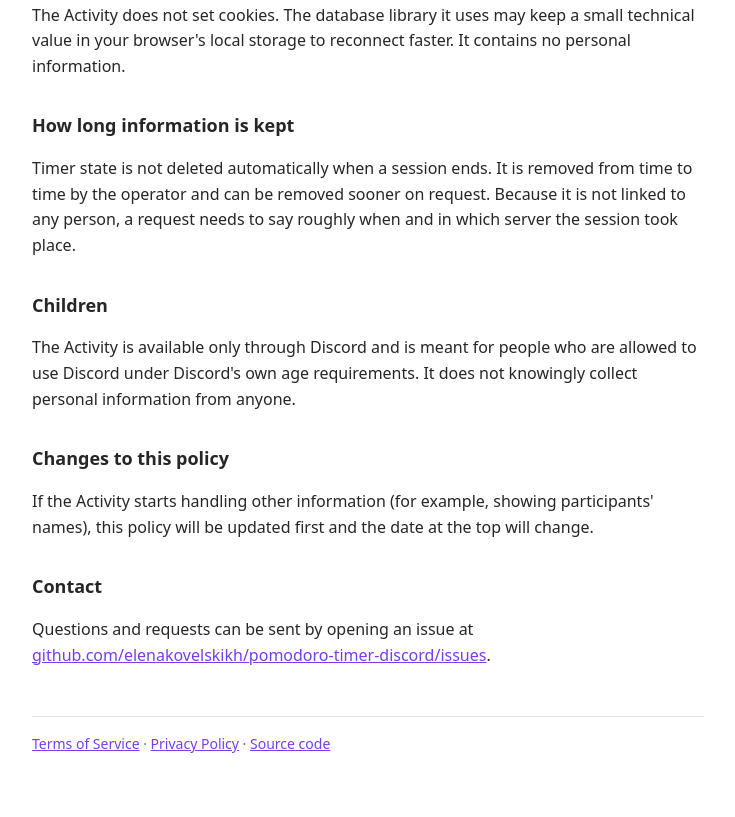
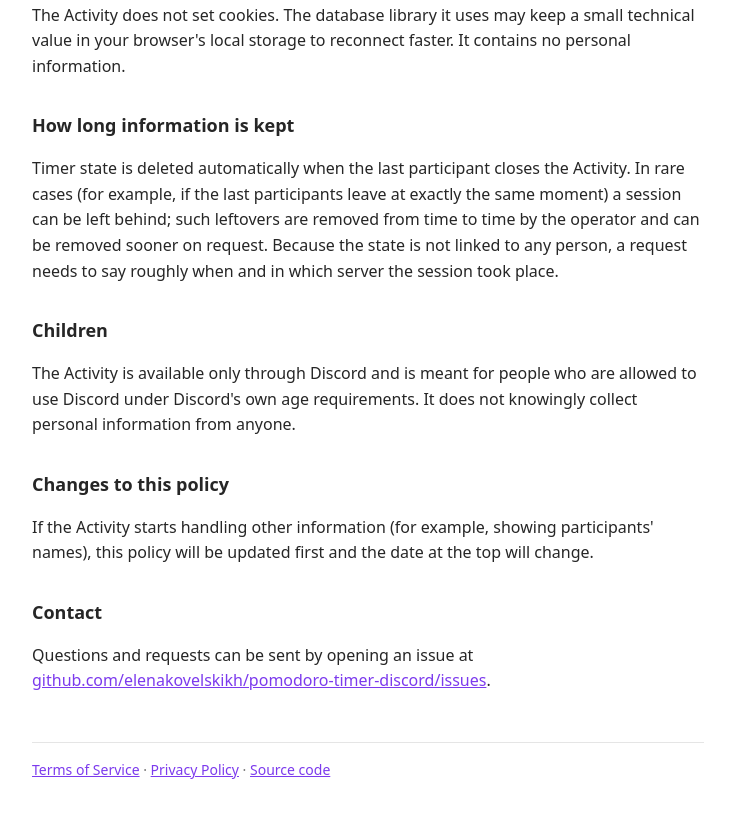
Before and after one commit to elenakovelskikh/pomodoro-timer-discord, a plain HTML site: page privacy.html in a window 1280 px wide. Shown: the part 1313-2130 px from the top of the page, without its empty margins (272-1007 px from the left). Drawn offline with Linux system fonts and the light colour scheme.

Commit message:
Privacy Policy: timer state is now deleted when the last participant leaves
Co-Authored-By: Claude Opus 5.5 <noreply@anthropic.com>

```diff
--- a/privacy.html
+++ b/privacy.html
@@ -64,9 +64,10 @@ policy:</p>
 browser's local storage to reconnect faster. It contains no personal information.</p>
 
 <h2>How long information is kept</h2>
-<p>Timer state is not deleted automatically when a session ends. It is removed from time to time by the operator
-and can be removed sooner on request. Because it is not linked to any person, a request needs to say roughly when
-and in which server the session took place.</p>
+<p>Timer state is deleted automatically when the last participant closes the Activity. In rare cases (for example,
+if the last participants leave at exactly the same moment) a session can be left behind; such leftovers are removed
+from time to time by the operator and can be removed sooner on request. Because the state is not linked to any
+person, a request needs to say roughly when and in which server the session took place.</p>
 
 <h2>Children</h2>
 <p>The Activity is available only through Discord and is meant for people who are allowed to use Discord under
```
